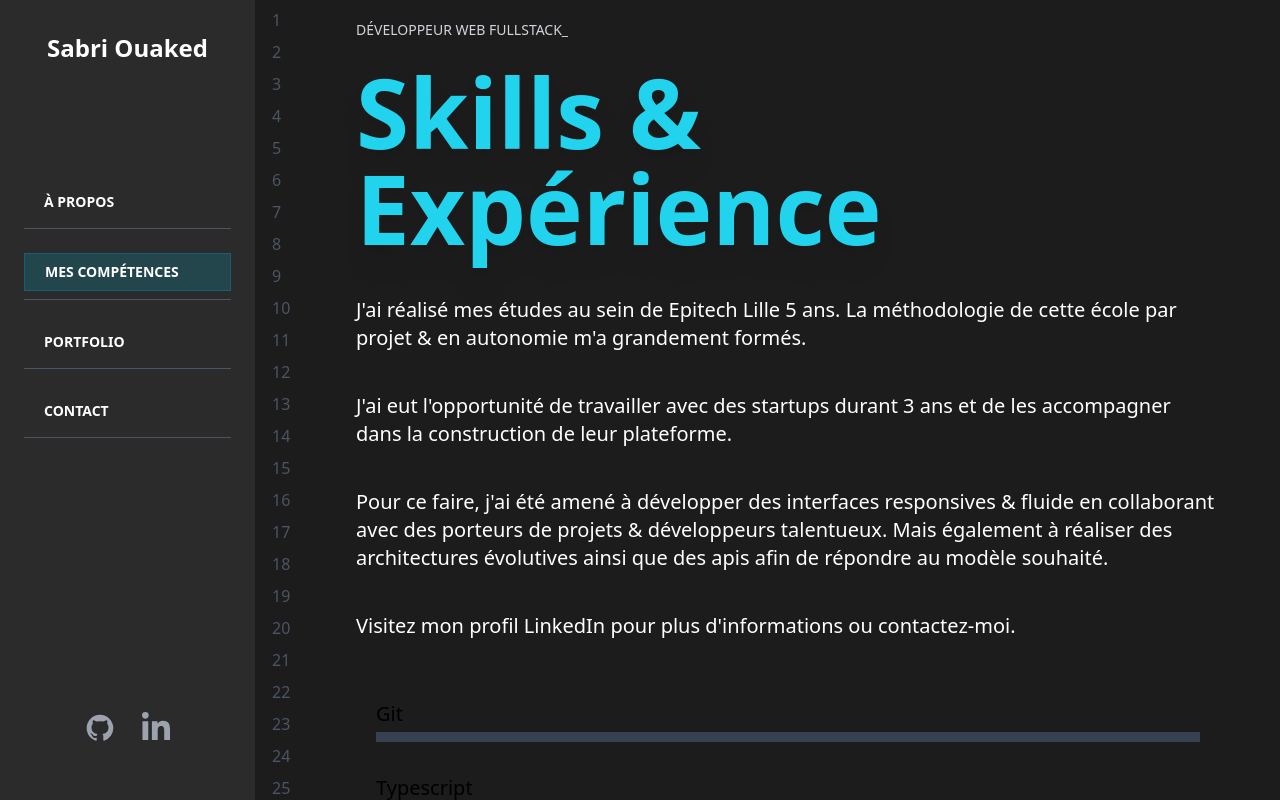
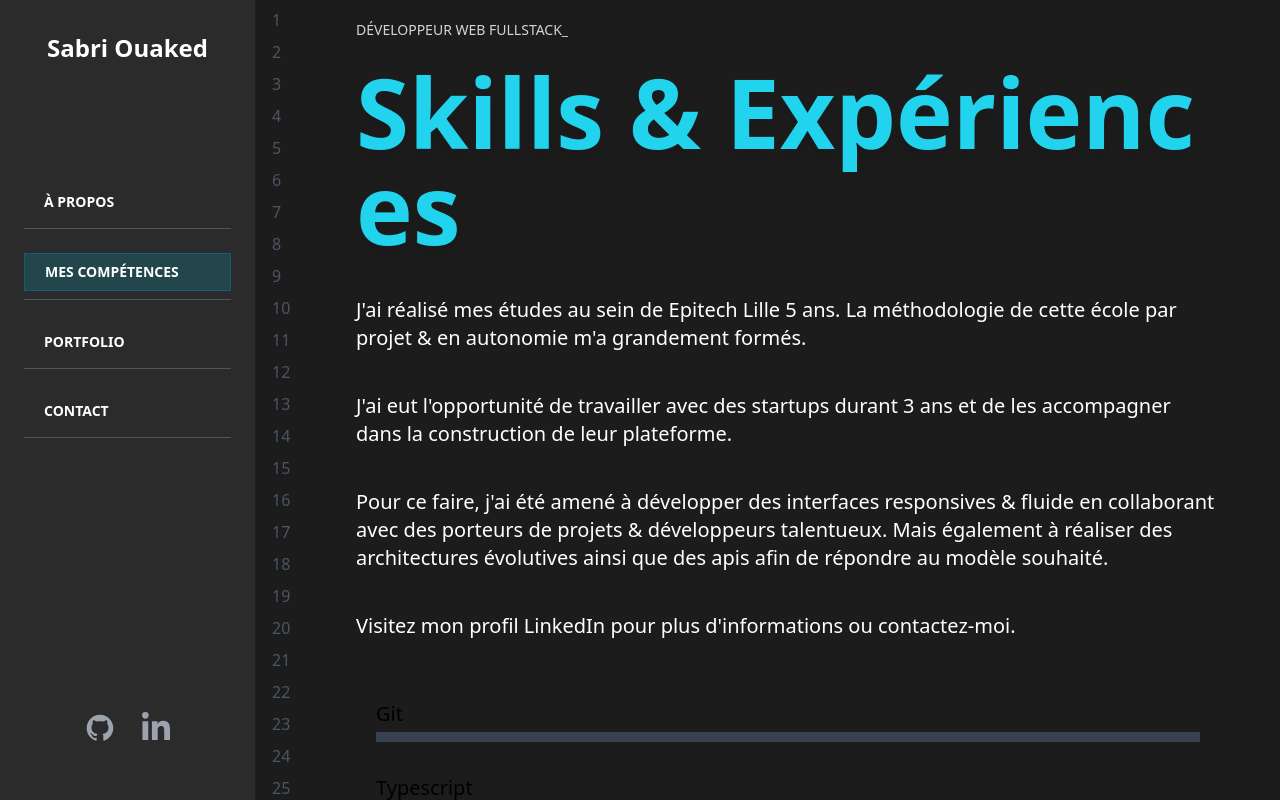
Before and after one commit to ouakeds/ide-portfolio, a Next.js app: page /skills in a window 1280 px wide. Built offline with nearby package versions, Linux system fonts and the light colour scheme.

Commit message:
feat(text-span): animation text

```diff
--- /dev/null
+++ b/components/TextSpan.tsx
@@ -0,0 +1,25 @@
+import {motion} from 'framer-motion'
+
+interface ITextSpanProps {
+    children?: React.ReactNode
+};
+
+const TextSpan: React.FC<ITextSpanProps> = ({children}) => {
+
+    const transform = [
+        "scale3d(1, 1, 1)",
+        "scale3d(1.4, .55, 1)",
+        "scale3d(.75, 1.25, 1)",
+        "scale3d(1.25, .85, 1)",
+        "scale3d(.9, 1.05, 1)",
+        "scale3d(1, 1, 1)",
+    ]
+
+    return (
+        <motion.span className='inline-block' whileHover={{transform: transform, transition: {times: [0, .4, .6, .7, .8, .9]}}}>
+            {children}
+        </motion.span>
+    )
+}
+
+export default TextSpan;
--- a/pages/contact/index.tsx
+++ b/pages/contact/index.tsx
@@ -1,12 +1,26 @@
 import Map from "../../components/Map/Map";
+import TextSpan from "../../components/TextSpan";
 
 export default function Contact() {
+
+    const letters = "Contact";
+
     return (
         <div className='grid grid-cols-1 md:grid-cols-2 h-screen justify-center w-full '>
             <div className='w-full max-w-[1100px] flex flex-col justify-center pt-10 px-20 content-center'>
                 <div className='justify-center'>
                     <h1 className='text-left text-gray-300 text-sm lg:text-l font-regular uppercase'>Développeur web fullstack_</h1>
-                    <h1 className='text-left text-cyan-400 text-6xl lg:text-8xl font-bold mt-6 drop-shadow-xl'>Contact</h1>
+                    <h1 className='text-left text-cyan-400 text-6xl lg:text-8xl font-bold mt-6 drop-shadow-xl'>
+
+                        {
+                            letters.split('').map((letter: string, index: number) => (
+                                <TextSpan>
+                                    {letter === ' ' ? "\u00A0": letter}
+                                </TextSpan>
+                            ))
+                        }
+
+                    </h1>
                     <p className='mt-10 text-white text-2xl'>
                         Je suis ouvert à tout opportunité de freelance avec une préférence pour les projets à longue durée.
                         Cependant, si vous avez une requêtes ou une question, n'hésitez pas à me contacter
--- a/pages/index.tsx
+++ b/pages/index.tsx
@@ -1,12 +1,30 @@
 import Link from "next/link";
 import TextShpere from "../components/TextSphere";
 
+import {motion} from 'framer-motion'
+import React from "react";
+import TextSpan from "../components/TextSpan";
+
+
 export default function Home() {
+
+  const letters = "À propos";
+
   return (
     <div className='h-screen w-full flex flex-wrap justify-center px-10'>
       <div className='w-full max-w-[1200px] flex flex-col p-5 justify-center'>
         <h1 className='text-left text-gray-300 text-sm lg:text-l font-regular uppercase'>Développeur web fullstack_</h1>
-        <h1 className='text-left text-cyan-400 text-6xl lg:text-8xl font-bold mt-6 drop-shadow-xl'>À propos</h1>
+        <h1 className='text-left text-cyan-400 text-6xl lg:text-8xl font-bold mt-6 drop-shadow-xl'>
+          {
+            letters.split('').map((letter: string, index: number) => (
+              <TextSpan>
+                {letter === ' ' ? "\u00A0": letter}
+              </TextSpan>
+            ))
+          }
+        </h1>
+
+
         <p className='mt-10 text-white text-2xl'>
           Je suis développeur fullstack localisé à Lille.
           J'apprécie concevoir de nouveaux projets et réaliser des architectures évolutives ainsi que des interfaces utilisateurs.
--- a/pages/portfolio/index.tsx
+++ b/pages/portfolio/index.tsx
@@ -37,11 +37,11 @@ const sites = [
 
 export default function Portfolio() {
     return (
-        <div className='h-screen w-full flex p-20'>
-            <div className="flex flex-wrap items-center">
+        <div className='h-screen w-full flex p-20 justify-center'>
+            <div className="flex flex-wrap items-center justify-center">
                 {
                     sites.map(({label, picture}) => (
-                        <div key={label} className="w-96 h-96 shadow-md relative flex justify-center z-10 mx-4">
+                        <div key={label} className="w-96 h-96 shadow-md relative flex justify-center z-10 mx-6">
                             <div className="flex flex-col justify-center">
                                 <button type="button" className="hover:bg-opacity-100 text-white bg-orange-700 hover:bg-orange-800 focus:outline-none focus:ring-4 focus:ring-orange-300 font-medium rounded-full text-sm px-5 py-2.5 text-center mr-2 mb-2 dark:bg-orange-600 dark:hover:bg-orange-700 dark:focus:ring-orange-800">
                                     Voir plus
--- a/pages/skills/index.tsx
+++ b/pages/skills/index.tsx
@@ -1,14 +1,25 @@
 import { MotionConfig } from 'framer-motion';
 import React from "react"
 import ProgressBar from '../../components/ProgressBar';
+import TextSpan from '../../components/TextSpan';
 
 export default function Skills() {
+
+    const letters = "Skills & Expériences";
+
     return (
-        <MotionConfig transition={{duration: 1.5}}>
             <div className='h-screen w-full flex flex-wrap justify-center px-10'>
                 <div className='w-full max-w-[1200px] flex flex-col p-5  justify-center'>
                     <h1 className='text-left text-gray-300 text-sm lg:text-l font-regular uppercase'>Développeur web fullstack_</h1>
-                    <h1 className='text-left text-cyan-400 text-6xl lg:text-8xl font-bold mt-6 drop-shadow-xl'>Skills & Expérience </h1>
+                    <h1 className='text-left text-cyan-400 text-6xl lg:text-8xl font-bold mt-6 drop-shadow-xl'>
+                        {
+                            letters.split('').map((letter: string, index: number) => (
+                            <TextSpan>
+                                {letter === ' ' ? "\u00A0": letter}
+                            </TextSpan>
+                            ))
+                        }
+                    </h1>
                     <p className='mt-10 text-white text-xl'>
                         J'ai réalisé mes études au sein de Epitech Lille  5 ans.
                         La méthodologie de cette école par projet & en autonomie m'a grandement formés.
@@ -25,13 +36,15 @@ export default function Skills() {
                     </p>
                 </div>
                 <div className='w-full max-w-[1200px] space-y-4 p-10 justify-center flex flex-col'>
-                    <ProgressBar key={"Git"} percent='85%' label='Git' color='red' delay={2000} />
-                    <ProgressBar key={"Typescript"} percent='80%' label='Typescript' color='purple' delay={2200} />
-                    <ProgressBar key={"React"} percent='75%' label='React' color='orange' delay={2400} />
-                    <ProgressBar key={"Nest"} percent='65%' label='Nest' color='green' delay={2600} />
-                    <ProgressBar key={"Docker"} percent='55%' label='Docker' color='blue' delay={2800} />
+                    <MotionConfig transition={{duration: 1.5}}>
+                        <ProgressBar key={"Git"} percent='85%' label='Git' color='red' delay={2000} />
+                        <ProgressBar key={"Typescript"} percent='80%' label='Typescript' color='purple' delay={2200} />
+                        <ProgressBar key={"React"} percent='75%' label='React' color='orange' delay={2400} />
+                        <ProgressBar key={"Nest"} percent='65%' label='Nest' color='green' delay={2600} />
+                        <ProgressBar key={"Docker"} percent='55%' label='Docker' color='blue' delay={2800} />
+                    </MotionConfig>
+
                 </div>
             </div>
-        </MotionConfig>
   )
 }
```
